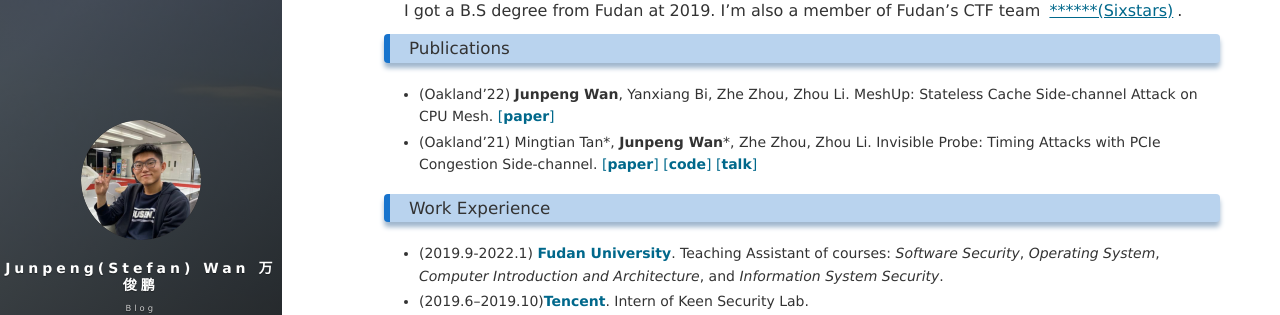
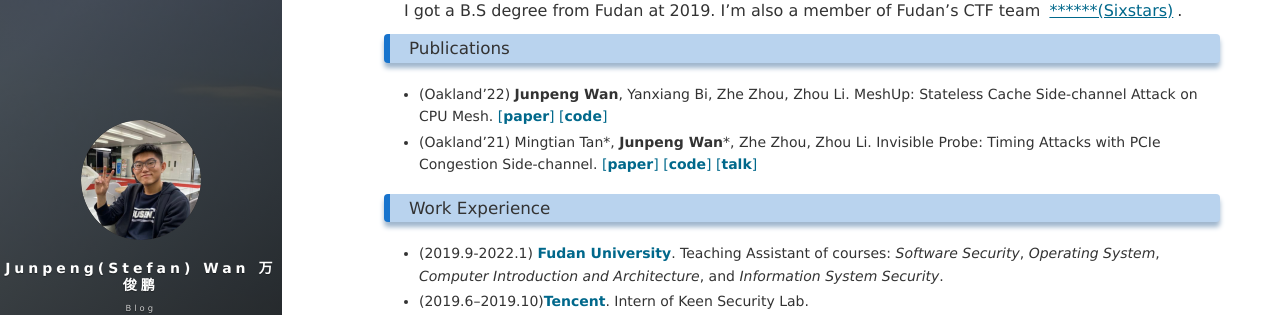
Before and after one commit to stefan1wan/stefan1wan.github.io, a Jekyll site: the page built from about.md, in a window 1280 px wide. Shown: the part 160-475 px from the top of the page. Built offline with Jekyll 4.4.1, drawn with Linux system fonts in a browser that asks for light colours; nearby versions of some CDN libraries; comment, search, counter and statistics services are not loaded.

Commit message:
add meshup code

```diff
--- a/about.md
+++ b/about.md
@@ -8,7 +8,7 @@ Now I am a Master's Student at [Fudan University](https://www.fudan.edu.cn/en/),
 Before that, I got a B.S degree from Fudan at 2019. I'm also a member of Fudan's CTF team [\*\*\*\*\*\*(Sixstars)](https://github.com/sixstars).
 
 ### Publications
-+ (Oakland’22) **Junpeng Wan**, Yanxiang Bi, Zhe Zhou, Zhou Li. MeshUp: Stateless Cache Side-channel Attack on CPU Mesh. [[**paper**]](/files/MeshUp.pdf)
++ (Oakland’22) **Junpeng Wan**, Yanxiang Bi, Zhe Zhou, Zhou Li. MeshUp: Stateless Cache Side-channel Attack on CPU Mesh. [[**paper**]](/files/MeshUp.pdf) [[**code**]](https://github.com/stefan1wan/MeshUp)
 + (Oakland’21) Mingtian Tan\*, **Junpeng Wan**\*, Zhe Zhou, Zhou Li. Invisible Probe: Timing Attacks with PCIe Congestion Side-channel. [[**paper**]](/files/InvisibleProbe.pdf) [[**code**]](https://github.com/stefan1wan/InvisibleProbe) [[**talk**]](https://www.youtube.com/watch?v=acmecpVLBKk)
 
 ### Work Experience
```
